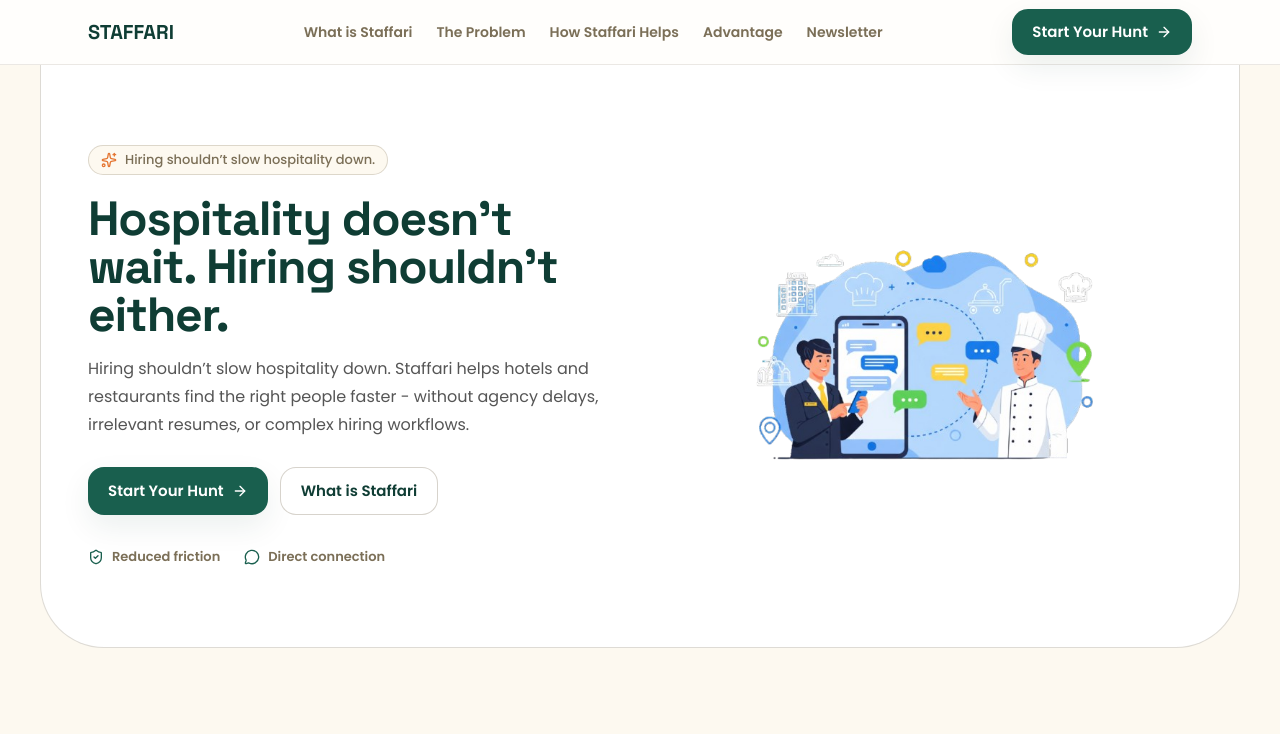
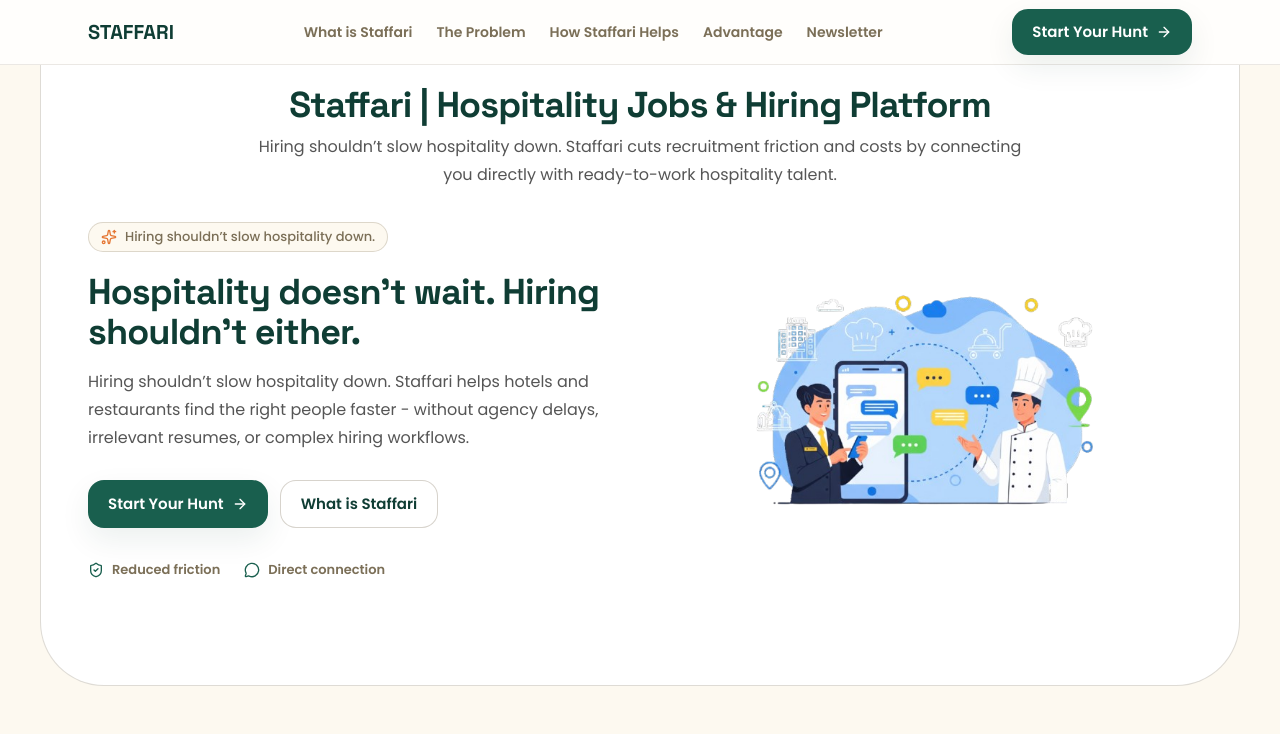
Before and after one commit to HHS-2025-RSK/Staffari, a React (Vite) app: page / in a window 1280 px wide. Shown: the top 734 px of the page. Built offline with nearby package versions, Linux system fonts and the light colour scheme.

Commit message:
feat: add MetaHeroBlock component and integrate react-helmet-async for SEO

```diff
--- a/package.json
+++ b/package.json
@@ -32,6 +32,7 @@
     "lucide-react": "^0.563.0",
     "react": "^18.3.1",
     "react-dom": "^18.3.1",
+    "react-helmet-async": "^2.0.5",
     "react-router-dom": "^7.13.0"
   }
 }
--- /dev/null
+++ b/src/components/MetaHeroBlock.jsx
@@ -0,0 +1,14 @@
+export default function MetaHeroBlock({ title, description }) {
+  return (
+    <section className="mx-10 bg-pageBg border-l border-r border-mutedOlive/25">
+      <div className="mx-auto max-w-5xl px-6 pt-5 pb-10 text-center">
+        <h1 className="font-display text-3xl md:text-4xl font-bold tracking-tight text-deepJungleGreen">
+          {title}
+        </h1>
+        <p className="mt-2 mb-8 max-w-3xl mx-auto font-body text-[16px] leading-7 text-charcoalBlack/75">
+          {description}
+        </p>
+      </div>
+    </section>
+  );
+}
--- a/src/components/sections/HeroSection.jsx
+++ b/src/components/sections/HeroSection.jsx
@@ -10,18 +10,19 @@
     <section
       className="
   relative overflow-hidden
-  py-16 md:py-20
+  pb-16 md:pb-20
   bg-white
   border-l border-r border-b border-mutedOlive/25
   rounded-bl-[4rem] rounded-br-[4rem]
   mx-10
+  -mt-16
 "
     >
       <Container>
         <div className="grid items-center gap-10 md:grid-cols-2">
           <div>
             <Pill>Hiring shouldn’t slow hospitality down.</Pill>
-            <h1 className="mt-5 font-display text-4xl font-bold tracking-tight text-deepJungleGreen md:text-5xl">
+            <h1 className="mt-5 font-display text-3xl font-bold tracking-tight text-deepJungleGreen md:text-4xl">
               Hospitality doesn’t wait. Hiring shouldn’t either.
             </h1>
             <p className="mt-4 max-w-xl font-body text-[16px] leading-7 text-charcoalBlack/75">
--- a/src/pages/Home.jsx
+++ b/src/pages/Home.jsx
@@ -11,6 +11,8 @@
 import DownloadSection from "../components/sections/DownloadSection";
 import FooterSection from "../components/sections/FooterSection";
 import ArcSteps, { ArcStep } from "../components/ArcSteps";
+import { Helmet } from "react-helmet-async";
+import MetaHeroBlock from "../components/MetaHeroBlock";
 
 export default function Home() {
   // const [faqOpen, setFaqOpen] = useState(0);
@@ -83,10 +85,7 @@
       <Navbar />
 
       <main className="overflow-hidden bg-cardBg">
-        <div className="sr-only" aria-hidden="true">
-          <h1>{metaTitle}</h1>
-          <p>{metaDescription}</p>
-        </div>
+        <MetaHeroBlock title={metaTitle} description={metaDescription} />
         <HeroSection />
         <ArcSteps railHeight={1300}>
           <ArcStep id="what">
```
Also changed, not shown: 1 other file (tests, documents, lock files or other folders).
